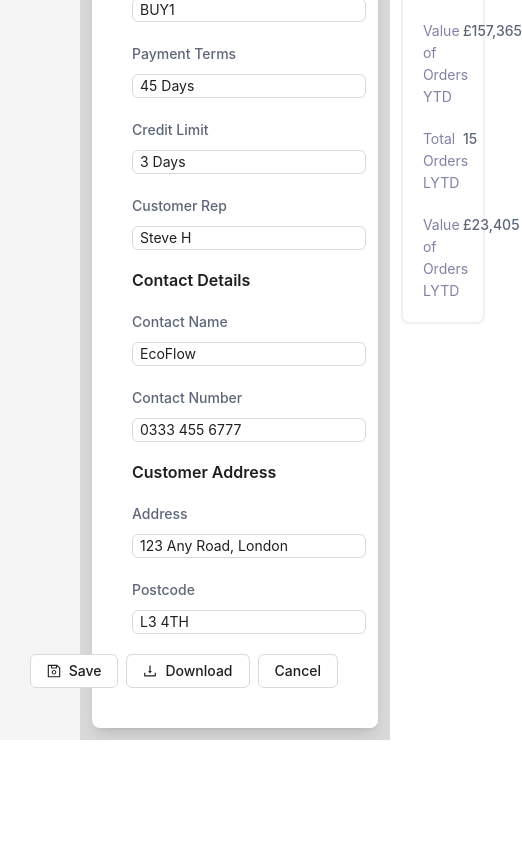
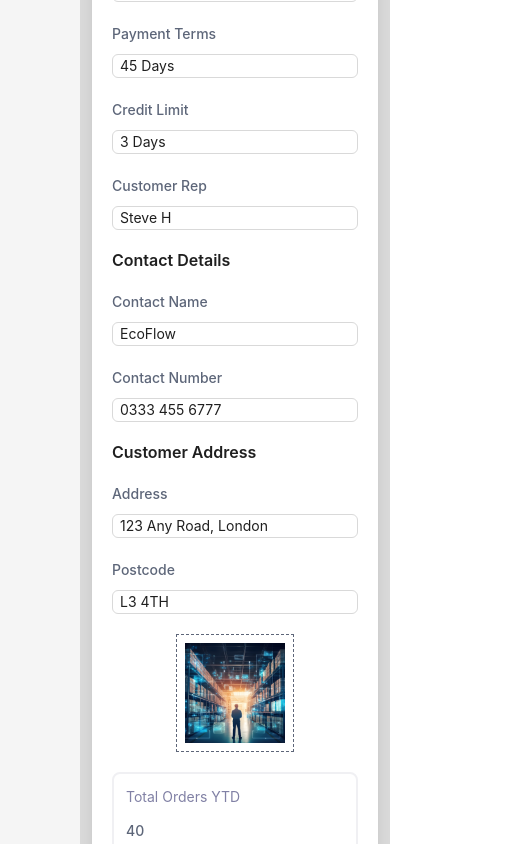
Before and after one commit to moinuddinrao/waretech, a React (Vite) app: page /dashboards/maintenance in a window 390 px wide. Shown: the part 1480-2324 px from the top of the page, 522 px wide, since content can reach past the window. Before the commit the page ends 2220 px from the top, so only its background shows below. Built offline with nearby package versions, Linux system fonts and the light colour scheme; the HTML template or start-up script is replaced by a standard one.

Commit message:
style: make Overview component responsiveness

```diff
--- a/src/pages/CustomerMaintenance/Overview.tsx
+++ b/src/pages/CustomerMaintenance/Overview.tsx
@@ -106,13 +106,18 @@ export const Overview = () => {
         key={item.name}
         name={item.name}
         label={
-          <label className={`${styles.label} !w-60 text-left`}>
+          <label
+            className={`${styles.label} !w-40 md:!w-44 xl:!w-60 text-left`}
+          >
             {item.label}
           </label>
         }
         className="m-0 [&_label]:after:!content-[none]"
       >
-        <Input className="!w-fit" placeholder={item.placeholder} />
+        <Input
+          className="!w-full lg:!w-40 xl:!w-60"
+          placeholder={item.placeholder}
+        />
       </Form.Item>
     ));
 
@@ -123,11 +128,11 @@ export const Overview = () => {
       size="small"
       onFinish={handleSubmit}
       initialValues={initialValues}
-      className="flex flex-col gap-5 p-5"
+      className="flex flex-col gap-3 lg:gap-5 p-0 lg:p-5"
     >
-      <div className="flex justify-between gap-10">
+      <div className="flex flex-col lg:flex-row lg:justify-between gap-5">
         {/* Form Fields */}
-        <div className="flex flex-col gap-5">
+        <div className="w-full lg:w-[70%] flex flex-col gap-5">
           {/* Primary Details */}
           <div className="flex flex-col gap-5">
             <h5 className={styles.heading5}>Primary Details</h5>
@@ -148,7 +153,7 @@ export const Overview = () => {
         </div>
 
         {/* Overview Details */}
-        <div className="w-[30%] flex flex-col items-center gap-5">
+        <div className="w-full lg:w-[30%] flex flex-col items-center gap-5">
           <div className="flex p-2 border-[1px] border-dashed border-gray">
             <Image
               src={renewa}
@@ -159,10 +164,15 @@ export const Overview = () => {
             />
           </div>
           {/* Statistics Card */}
-          <div className="flex flex-col gap-5 p-5 rounded-lg border-2 border-line">
+          <div className="w-full lg:w-fit flex flex-col gap-3 lg:gap-5 p-3 lg:p-5 rounded-lg border-2 border-line">
             {statistics.map((stat, index) => (
-              <div key={index} className="grid grid-cols-3 gap-5">
-                <p className="text-lightText col-span-2">{stat.label}</p>
+              <div
+                key={index}
+                className="grid grid-cols-1 xs:grid-cols-2 lg:grid-cols-1 xl:grid-cols-3 gap-3"
+              >
+                <p className="text-lightText col-span-1 xl:col-span-2 truncate">
+                  {stat.label}
+                </p>
                 <p className="font-medium text-gray">{stat.value}</p>
               </div>
             ))}
@@ -170,22 +180,22 @@ export const Overview = () => {
         </div>
       </div>
 
-      <div className="flex justify-end gap-2">
+      <div className="flex flex-col xs:flex-row xs:justify-end gap-3">
         <SecondaryButton
           type="default"
           icon={<SaveOutlined />}
-          className="rounded-md"
+          className="rounded-md w-full xs:w-fit"
         >
           Save
         </SecondaryButton>
         <SecondaryButton
           type="default"
           icon={<DownloadOutlined />}
-          className="rounded-md"
+          className="rounded-md w-full xs:w-fit"
         >
           Download
         </SecondaryButton>
-        <SecondaryButton type="default" className="rounded-md">
+        <SecondaryButton type="default" className="rounded-md w-full xs:w-fit">
           Cancel
         </SecondaryButton>
       </div>
```
